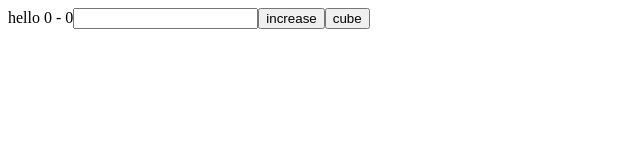
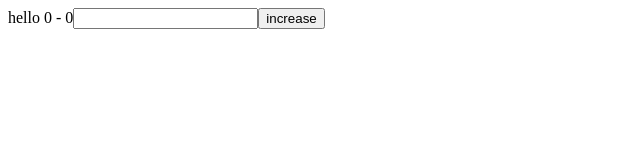
Before and after one commit to Yaya1200/advanced-react-practice, a React (Vite) app in the folder vite-project/: page / in a window 1280 px wide. Shown: the top 160 px of the page, without its empty margins (0-640 px from the left). Built offline with nearby package versions, Linux system fonts and the light colour scheme.

Commit message:
using usememo to store the orginal value

```diff
--- a/vite-project/src/App.jsx
+++ b/vite-project/src/App.jsx
@@ -5,23 +5,24 @@ function App() {
   const [count, setcount] = useState(0);
   const [count1, setcount1] = useState(0);
   function increase(){
-    setcount(count + 1);
+    setcount1(count1 + 1);
   }
   function change1(num){
    console.log("calculation done");
    return (num * num)
   }
- const result = change1(count);
+ const result = useMemo(()=>{
+return change1(count)
+ }, [count]) ;
   return (
 
       <div>
-      hello {`${count} - ${count1}`}
+      hello {`${result} - ${count1}`}
       <input onChange={(e)=>{
           setcount(e.target.value)
       }
       }/>
       <button onClick={increase}>increase</button>
-      <button onClick={change1}> cube</button>
       </div>
 
 
```
